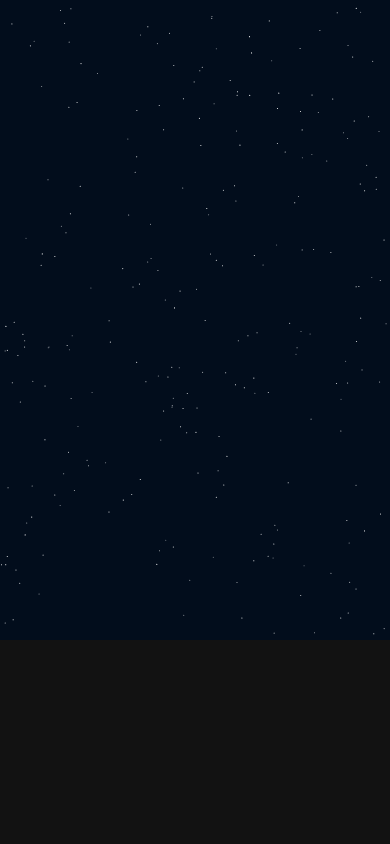
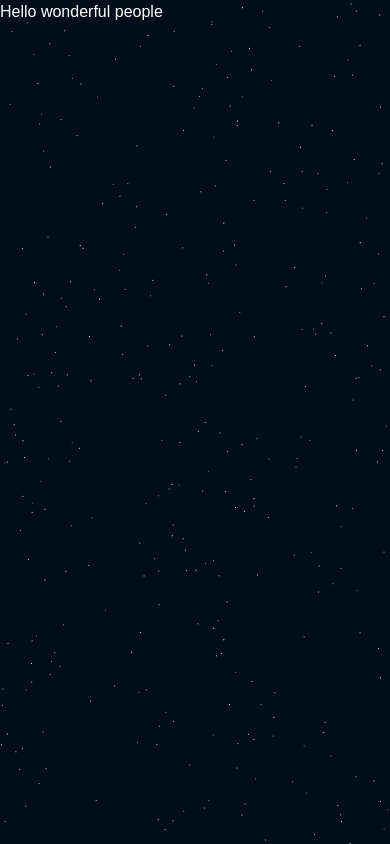
Before and after one commit to munaray/personal-portfolio, a Next.js app: page / in a window 390 px wide. Built offline with nearby package versions, Linux system fonts and the light colour scheme.

Commit message:
Updating the Star background and Implementing the shooting stars

```diff
--- a/package.json
+++ b/package.json
@@ -9,13 +9,17 @@
     "lint": "next lint"
   },
   "dependencies": {
+    "@react-three/drei": "^9.114.3",
+    "@react-three/fiber": "^8.17.10",
     "clsx": "^2.1.1",
     "framer-motion": "^11.11.8",
+    "gsap": "^3.12.5",
     "next": "14.2.15",
     "next-themes": "^0.3.0",
     "react": "^18",
     "react-dom": "^18",
-    "tailwind-merge": "^2.5.3"
+    "tailwind-merge": "^2.5.3",
+    "three": "^0.169.0"
   },
   "devDependencies": {
     "@types/node": "^20",
--- a/src/app/(hero-section)/page.tsx
+++ b/src/app/(hero-section)/page.tsx
@@ -2,16 +2,15 @@ import { ShootingStars } from "@/components/ui/shooting-stars";
 import { StarsBackground } from "@/components/ui/stars-background";
 import React from "react";
 
-type Props = {};
-
-const Hero = (props: Props) => {
+const Hero = () => {
 	return (
-		<div className="h-[40rem] rounded-md bg-neutral-900 flex flex-col items-center justify-center relative w-full">
+		<div className="relative w-full max-w-7xl mx-auto">
+			<div className="relative z-10">Hello wonderful people</div>
 			<StarsBackground
 				starDensity={0.001}
 				twinkleProbability={1}
 				minTwinkleSpeed={0.25}
-				className="bg-[#020d1c]"
+				className="bg-[#020d1c] min-h-screen"
 			/>
 			<ShootingStars
 				minDelay={1200}
@@ -20,6 +19,7 @@ const Hero = (props: Props) => {
 				trailColor=""
 				starWidth={20}
 				starHeight={3}
+				className="min-h-screen"
 			/>
 		</div>
 	);
--- a/src/app/page.tsx
+++ b/src/app/page.tsx
@@ -1,4 +1,3 @@
-import Image from "next/image";
 import Hero from "./(hero-section)/page";
 
 export default function Home() {
--- a/src/components/ui/shooting-stars.tsx
+++ b/src/components/ui/shooting-stars.tsx
@@ -25,21 +25,8 @@ interface ShootingStarsProps {
 }
 
 const getRandomStartPoint = () => {
-	const side = Math.floor(Math.random() * 4);
-	const offset = Math.random() * window.innerWidth;
-
-	switch (side) {
-		case 0:
-			return { x: offset, y: 0, angle: 45 };
-		case 1:
-			return { x: window.innerWidth, y: offset, angle: 135 };
-		case 2:
-			return { x: offset, y: window.innerHeight, angle: 225 };
-		case 3:
-			return { x: 0, y: offset, angle: 315 };
-		default:
-			return { x: 0, y: 0, angle: 45 };
-	}
+	const x = -(Math.random() * window.innerWidth);
+	return { x, y: 0, angle: 45 };
 };
 export const ShootingStars: React.FC<ShootingStarsProps> = ({
 	minSpeed = 10,
```
Also changed, not shown: 1 other file (tests, documents, lock files or other folders).
